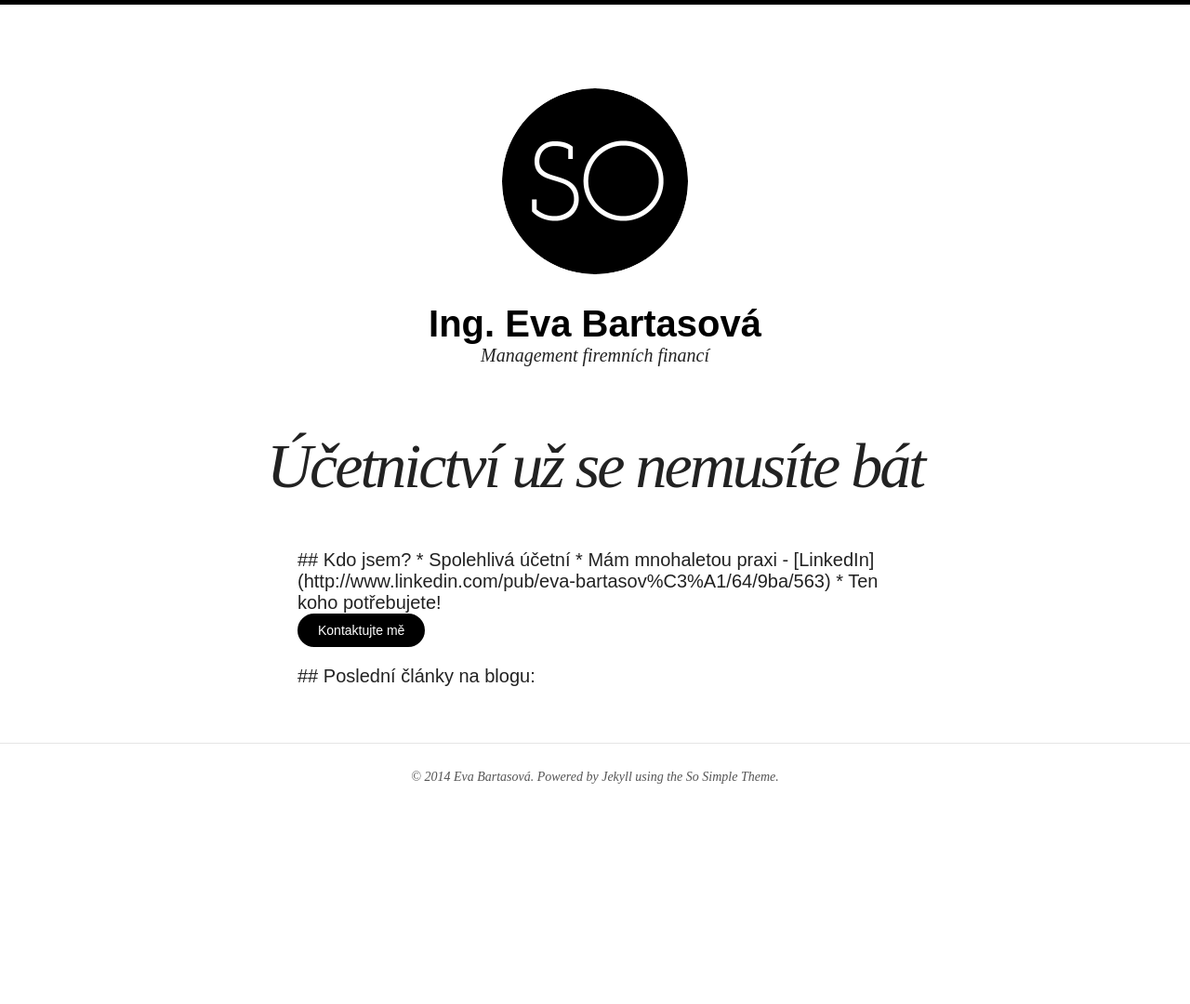
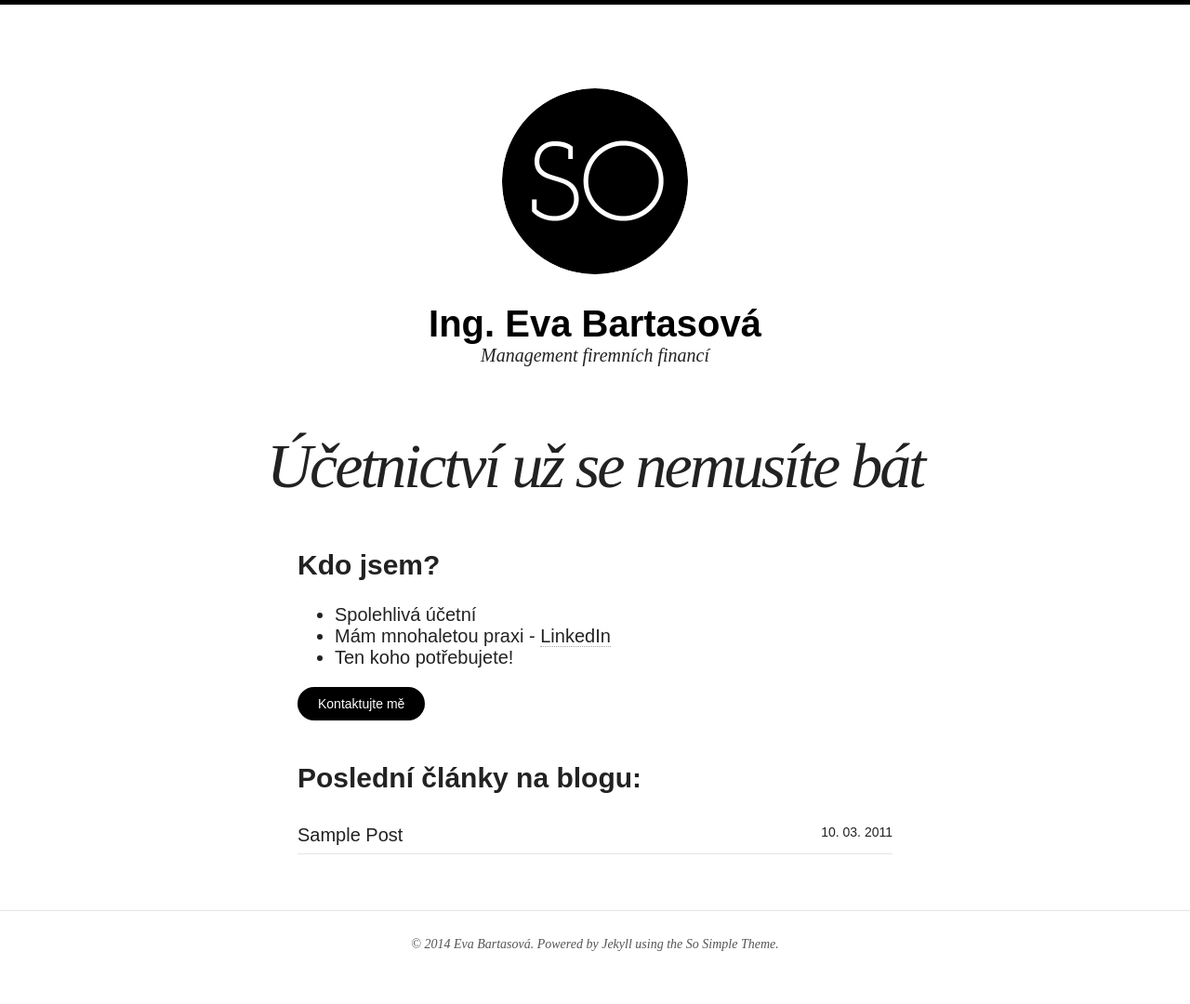
Before and after one commit to aborym/evabartasova, a Jekyll site: the page built from index.html, in a window 1280 px wide. Shown: the whole page at 93% size. Built offline with Jekyll 4.4.1, drawn with Linux system fonts in a browser that asks for light colours; nearby versions of some CDN libraries; before the commit the page ends 900 px from its top, so only the background shows below that.

Commit message:
[FIX] Fixed index

```diff
--- a/index.html
+++ b/index.html
@@ -5,13 +5,20 @@ modified: 2013-01-18
 tags: [ucetnictvi, sluzby, zpracovani dani, finance]
 ---
 
-## Kdo jsem?
+<h2>Kdo jsem?</h2>
 
-
-* Spolehlivá účetní
-* Mám mnohaletou praxi - [LinkedIn](http://www.linkedin.com/pub/eva-bartasov%C3%A1/64/9ba/563)
-* Ten koho potřebujete!
+<ul>
+<li>Spolehlivá účetní
+<li>Mám mnohaletou praxi - <a href="http://www.linkedin.com/pub/eva-bartasov%C3%A1/64/9ba/563">LinkedIn</a>
+<li>Ten koho potřebujete!
+</ul>
 
 <div markdown="0"><a href="{{ site.url }}/kontakt/" class="btn">Kontaktujte mě</a></div>
 
-## Poslední články na blogu:
+<h2>Poslední články na blogu:</h2>
+
+<ul class="post-list">
+{% for post in site.posts limit:10 %}
+  <li><article><a href="{{ site.url }}{{ post.url }}">{{ post.title }} <span class="entry-date"><time datetime="{{ post.date | date_to_xmlschema }}">{{ post.date | date: "%d. %m. %Y" }}</time></span></a></article></li>
+{% endfor %}
+</ul>
```
Also changed, not shown: test.md (deleted, +0 -14 lines).
